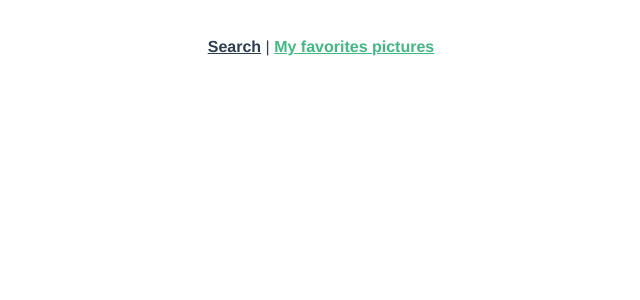
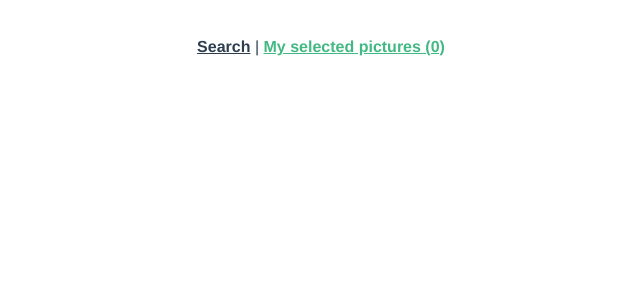
Before and after one commit to GuillaumeDupays/aboutSpace, a Vue app: page /my-favorites-pictures in a window 1280 px wide. Shown: the top 300 px of the page, without its empty margins (319-959 px from the left). Built offline with nearby package versions, Linux system fonts and the light colour scheme.

Commit message:
separate selected and saved pictures

```diff
--- a/src/App.vue
+++ b/src/App.vue
@@ -3,12 +3,23 @@
 		<div id="nav">
 			<router-link to="/">Search</router-link> |
 			<router-link to="/my-favorites-pictures"
-				>My favorites pictures</router-link
+				>My selected pictures ({{ totalSelectedPictures }})</router-link
 			>
 		</div>
 		<router-view />
 	</div>
 </template>
+<script>
+	export default {
+		computed: {
+			totalSelectedPictures: {
+				get() {
+					return this.$store.state.totalSelectedPictures
+				},
+			},
+		},
+	}
+</script>
 
 <style>
 	#app {
--- a/src/components/FavoritesPictures.vue
+++ b/src/components/FavoritesPictures.vue
@@ -1,8 +1,10 @@
 <template>
-	<div class="favorites-pictures">
+	<div class="favorites-images-container">
 		<div v-for="picture of allPicturesSelected" :key="picture.id">
-			<h3>{{ picture.title }}</h3>
-			<img :src="picture.href" class="nasa-images" />
+			<div class="favorite-img">
+				<h3>{{ picture.title }}</h3>
+				<img :src="picture.href" />
+			</div>
 		</div>
 	</div>
 </template>
@@ -26,3 +28,14 @@
 		},
 	}
 </script>
+<style>
+	.favorites-images-container {
+		display: inline-flex;
+	}
+	.favorite-img > img {
+		max-width: inherit;
+	}
+	.favorite-img {
+		max-width: 48vw;
+	}
+</style>
--- a/src/components/SelectImages.vue
+++ b/src/components/SelectImages.vue
@@ -66,12 +66,34 @@
 					this.$store.commit('SET_PICTURES_SELECTED', newPicturesSelected)
 				},
 			},
+			picturesSaved: {
+				get() {
+					return this.$store.state.picturesSaved
+				},
+				set(newPicturesSelected) {
+					this.$store.commit('SAVE_PICTURES', newPicturesSelected)
+				},
+			},
+			totalSelectedPictures: {
+				get() {
+					return this.$store.state.totalSelectedPictures
+				},
+				set(add) {
+					this.$store.dispatch('totalSelectedPictures', add)
+				},
+			},
 		},
 		methods: {
 			userSelectPictures() {
 				if (!this.checked) {
+					this.totalSelectedPictures += 1
+					console.log(
+						'this.totalSelectedPictures :>> ',
+						this.totalSelectedPictures
+					)
 					this.checked = true
 					console.log('Image sélectionnée', this.checked)
+					// made an object with properties you want to send to back-end and retrieve in the view
 					const pictureObj = {
 						nasaId: this.nasa_id,
 						title: this.titleImg,
@@ -80,12 +102,14 @@
 					this.picturesSelected.push(pictureObj)
 					console.log('this.picturesSelected :>> ', this.picturesSelected)
 				} else {
+					this.totalSelectedPictures -= 1
 					this.checked = false
 					console.log('Image non sélectionnée', this.checked)
 				}
 			},
 			userSaveHisSelection() {
-				this.$store.dispatch('saveSelection', this.picturesSelected)
+				this.picturesSaved = this.picturesSelected
+				this.$store.dispatch('saveSelection', this.picturesSaved)
 			},
 			getElementsSelected() {
 				axios.get('http://localhost:3000/api/pictures').then((res) => {
--- a/src/store/index.js
+++ b/src/store/index.js
@@ -16,10 +16,15 @@ export default new Vuex.Store({
 		// id for each picture selected by user, return an array with all this selection
 		selectedPicturesByIds: {},
 		picturesSelected: [],
+		totalSelectedPictures: 0,
+		picturesSaved: [],
 	},
 	mutations: {
+		TOTAL_SELECTED_PICTURES(state, add) {
+			state.totalSelectedPictures = add
+		},
 		SAVE_PICTURES(state, newPicture) {
-			state.picturesSelected = newPicture
+			state.picturesSaved = newPicture
 		},
 		SET_PICTURES_SELECTED(state, newPicture) {
 			state.picturesSelected = newPicture
@@ -38,6 +43,9 @@ export default new Vuex.Store({
 		},
 	},
 	actions: {
+		totalSelectedPictures({ commit }, add) {
+			commit('TOTAL_SELECTED_PICTURES', add)
+		},
 		postPicturesByIds({ commit }, payload) {
 			commit('SET_PICTURES_SELECTED', payload)
 		},
@@ -65,7 +73,7 @@ export default new Vuex.Store({
 	getters: {
 		// pictures selected by user, visualize at page : 'my favorites pictures'
 		allPicturesSelected(state) {
-			const allPictures = state.picturesSelected
+			const allPictures = state.picturesSaved
 			return allPictures
 		},
 	},
```
